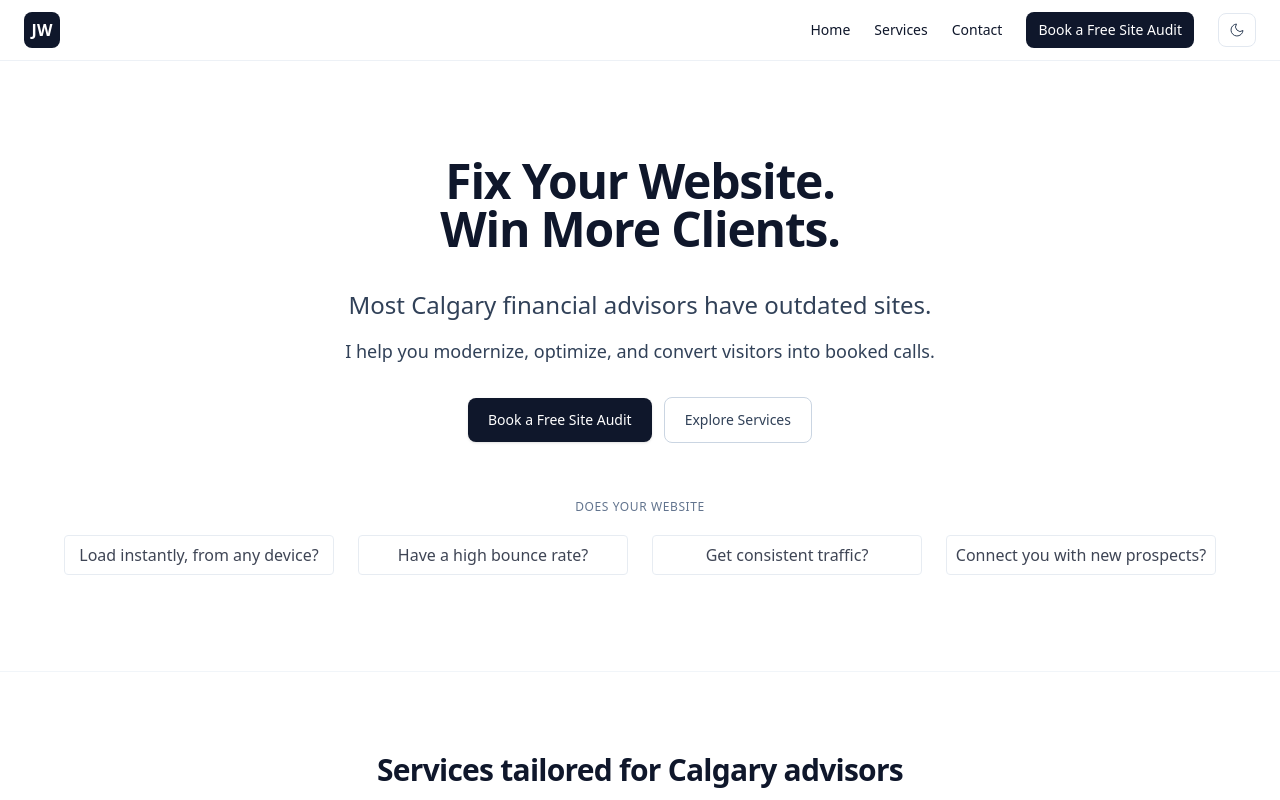
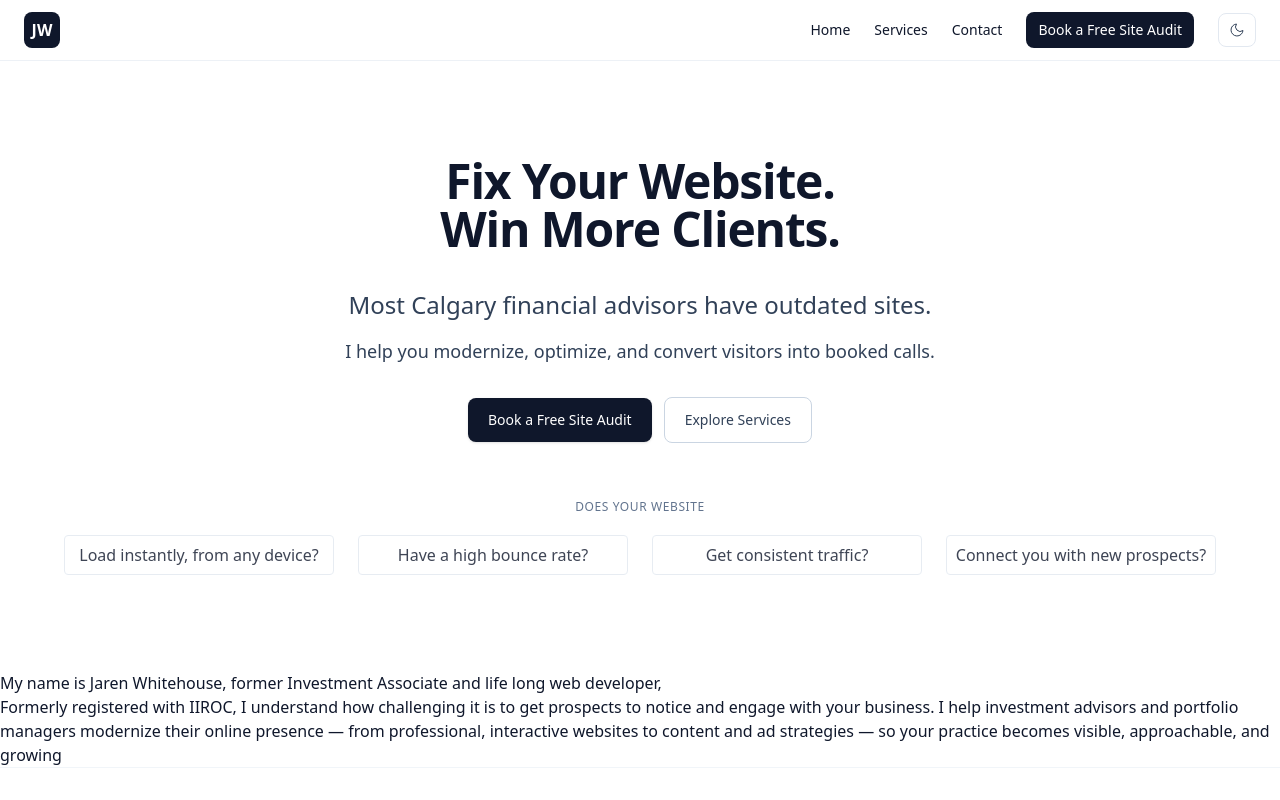
Before and after one commit to m4cbeth/warpofolio, a Next.js app: page / in a window 1280 px wide. Shown: the top 800 px of the page. Built offline with nearby package versions, Linux system fonts and the light colour scheme.

Commit message:
whoami added and others

```diff
--- a/src/app/api/contact/route.ts
+++ b/src/app/api/contact/route.ts
@@ -76,7 +76,7 @@ export async function POST(req: Request) {
   }
 }
 
-function escapeHtml(str: string) {
+export function escapeHtml(str: string) {
   return str
     .replace(/&/g, "&amp;")
     .replace(/</g, "&lt;")
--- a/src/app/page.tsx
+++ b/src/app/page.tsx
@@ -3,12 +3,29 @@
 import { StickyHeader } from "@/components/StickyHeader";
 import { Hero } from "@/components/Hero";
 import { ServicesSection } from "@/components/ServicesSection";
-import { CaseStudiesSection } from "@/components/CaseStudiesSection";
+import { ReasonsSection } from "@/components/ReasonsSection";
 import { Testimonials } from "@/components/Testimonials";
 import { CtaBanner } from "@/components/CtaBanner";
 import { ContactSection } from "@/components/ContactSection";
 import { Footer } from "@/components/Footer";
-import { problemPoints, services, caseStudies, testimonials } from "@/data/content-data";
+import { problemPoints, services, reasons, testimonials, Whoami,
+  whoamiBlurb
+ } from "@/data/content-data";
+
+ type WhoamiProps = {
+  whoamiBlurb: Whoami;
+ }
+
+const WhoAMI = ({whoamiBlurb}: WhoamiProps) => (
+  <div className="">
+    <p>
+      {whoamiBlurb.himynameis}
+    </p>
+    <p>
+      {whoamiBlurb.other}
+    </p>
+  </div>
+)
 
 export default function Page() {
   return (
@@ -17,8 +34,9 @@ export default function Page() {
       <StickyHeader />
       <main>
         <Hero points={problemPoints} />
+        <WhoAMI whoamiBlurb={whoamiBlurb} />
         <ServicesSection items={services} />
-        <CaseStudiesSection items={caseStudies} />
+        <ReasonsSection items={reasons} />
         <Testimonials items={testimonials} />
         <CtaBanner />
         <ContactSection />
--- a/src/components/ContactSection.tsx
+++ b/src/components/ContactSection.tsx
@@ -61,7 +61,7 @@ export function ContactSection() {
           variants={fadeUp}
           initial="initial"
           whileInView="animate"
-          viewport={{ once: true, margin: "-80px" }}
+          viewport={{ once: false, margin: "-80px" }}
           transition={sectionTransition}
           className="mx-auto max-w-2xl text-center"
         >
--- a/src/components/CtaBanner.tsx
+++ b/src/components/CtaBanner.tsx
@@ -9,7 +9,7 @@ export function CtaBanner() {
           variants={fadeUp}
           initial="initial"
           whileInView="animate"
-          viewport={{ once: true, margin: "-80px" }}
+          viewport={{ once: false, margin: "-80px" }}
           transition={sectionTransition}
           className="max-w-4xl mx-auto relative overflow-hidden rounded-2xl border border-slate-200 bg-gradient-to-br from-slate-900 to-slate-700 p-8 text-white shadow-sm dark:border-slate-800 dark:from-slate-300 dark:to-gray-500 dark:text-slate-900"
         >
--- a/src/components/Hero.tsx
+++ b/src/components/Hero.tsx
@@ -3,8 +3,9 @@
 import { motion } from "framer-motion";
 import { fadeUp, sectionTransition } from "@/lib/animations";
 import { YourQuickChecklist } from "@/components/ProblemPoints";
+import { ProblemPoint } from "@/data/content-data";
 
-export function Hero({ points }: { points: string[] }) {
+export function Hero({ points }: { points: ProblemPoint[] }) {
   return (
     <section id="home" className="relative overflow-hidden scroll">
       <div className="pointer-events-none absolute inset-0 -z-10 bg-gradient-to-b from-slate-50 to-white dark:from-slate-900/40 dark:to-slate-950" />
--- a/src/components/CaseStudiesSection.tsx
+++ b/src/components/ReasonsSection.tsx
@@ -1,16 +1,16 @@
 import { motion } from "framer-motion";
 import { fadeUp, sectionTransition } from "@/lib/animations";
-import type { CaseStudy } from "@/data/content-data";
+import type { Reasons } from "@/data/content-data";
 
-export function CaseStudiesSection({ items }: { items: CaseStudy[] }) {
+export function ReasonsSection({ items }: { items: Reasons[] }) {
   return (
-    <section id="casestudies" className="border-t border-slate-100 py-16 dark:border-slate-900 md:py-20">
+    <section id="reasons" className="border-t border-slate-100 py-16 dark:border-slate-900 md:py-20">
       <div className="mx-auto max-w-7xl px-4 md:px-6">
         <motion.div
           variants={fadeUp}
           initial="initial"
           whileInView="animate"
-          viewport={{ once: true, margin: "-80px" }}
+          viewport={{ once: false, margin: "-80px" }}
           transition={sectionTransition}
           className="mx-auto max-w-2xl text-center"
         >
@@ -25,7 +25,7 @@ export function CaseStudiesSection({ items }: { items: CaseStudy[] }) {
               variants={fadeUp}
               initial="initial"
               whileInView="animate"
-              viewport={{ once: true, margin: "-80px" }}
+              viewport={{ once: false, margin: "-80px" }}
               transition={sectionTransition}
               className="rounded-xl border border-slate-200 bg-white p-6 shadow-sm dark:border-slate-800 dark:bg-slate-900"
             >
--- a/src/components/ServicesSection.tsx
+++ b/src/components/ServicesSection.tsx
@@ -8,7 +8,7 @@ function ServiceCard({ item }: { item: ServiceItem }) {
       variants={fadeUp}
       initial="initial"
       whileInView="animate"
-      viewport={{ once: true, margin: "-80px" }}
+      viewport={{ once: false, margin: "-80px" }}
       transition={sectionTransition}
       className="group rounded-xl border border-slate-200 bg-white p-6 shadow-sm transition hover:-translate-y-0.5 hover:shadow-md dark:border-slate-800 dark:bg-slate-900"
     >
@@ -32,7 +32,7 @@ export function ServicesSection({ items }: { items: ServiceItem[] }) {
           variants={fadeUp}
           initial="initial"
           whileInView="animate"
-          viewport={{ once: true, margin: "-80px" }}
+          viewport={{ once: false, margin: "-80px" }}
           transition={sectionTransition}
           className="mx-auto max-w-2xl text-center"
         >
--- a/src/components/Testimonials.tsx
+++ b/src/components/Testimonials.tsx
@@ -21,7 +21,7 @@ export function Testimonials({ items }: { items: Testimonial[] }) {
           variants={fadeUp}
           initial="initial"
           whileInView="animate"
-          viewport={{ once: true, margin: "-80px" }}
+          viewport={{ once: false, margin: "-80px" }}
           transition={sectionTransition}
           className="text-center"
         >
--- a/src/data/content-data.tsx
+++ b/src/data/content-data.tsx
@@ -6,7 +6,7 @@ export type Testimonial = {
   role?: string;
 };
 
-export type CaseStudy = {
+export type Reasons = {
   title: string;
   result: string;
 };
@@ -17,9 +17,19 @@ export type ServiceItem = {
   icon: ReactNode;
 };
 
-export interface ProblemPoint {
+export type ProblemPoint = {
   question: string;
   blurb: string;
+}
+
+export type Whoami = {
+  himynameis: string;
+  other: string;
+}
+
+export const whoamiBlurb: Whoami = {
+  himynameis: "My name is Jaren Whitehouse, former Investment Associate and life long web developer,",
+  other: "Formerly registered with IIROC, I understand how challenging it is to get prospects to notice and engage with your business. I help investment advisors and portfolio managers modernize their online presence — from professional, interactive websites to content and ad strategies — so your practice becomes visible, approachable, and growing",
 }
 
 export const problemPoints: ProblemPoint[] = [
@@ -81,7 +91,7 @@ export const services: ServiceItem[] = [
   },
 ];
 
-export const caseStudies: CaseStudy[] = [
+export const reasons: Reasons[] = [
   { title: "Dentist site refresh", result: "→ 40% more bookings" },
   { title: "Law firm SEO", result: "→ Top 3 for “Calgary Family Lawyer”" },
   { title: "Advisor funnel add-ons", result: "→ 2.1x consult requests" },
```
